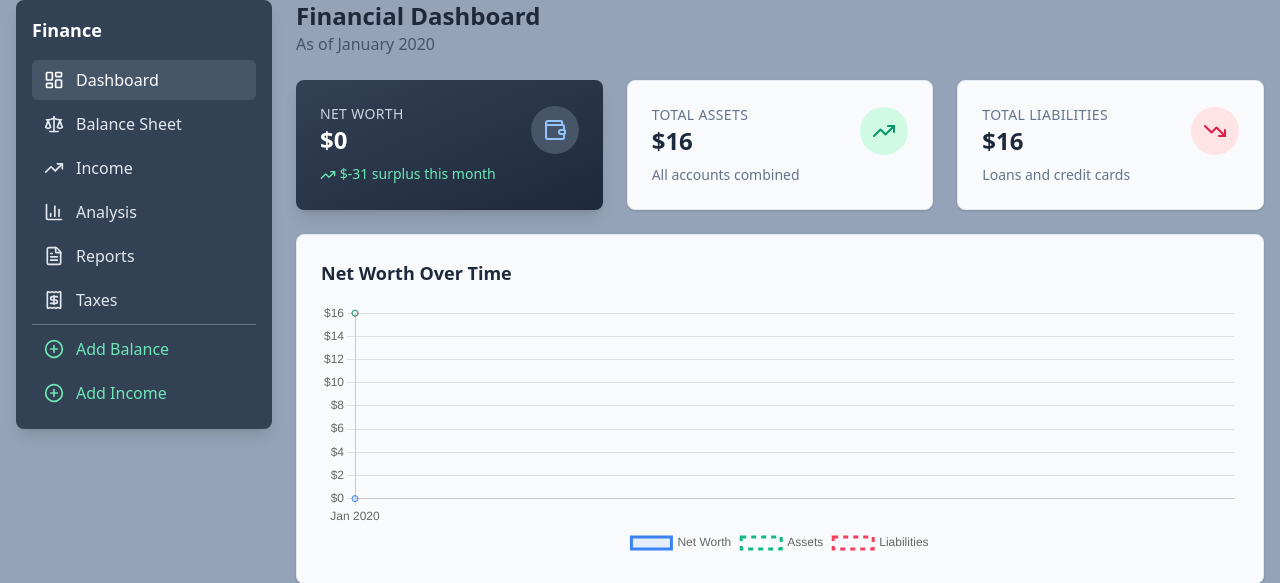
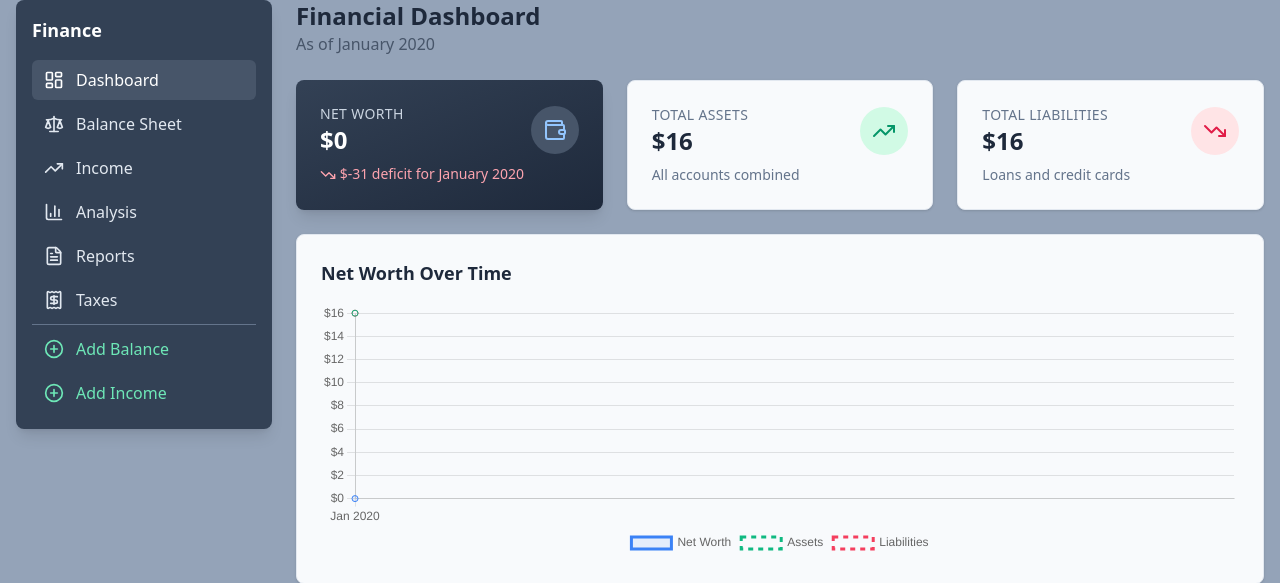
Before and after one commit to HunterProgram22/kudela_site, a Django app: page /finance/ in a window 1280 px wide. Shown: the part 96-679 px from the top of the page. Run offline with Django 5.2, Linux system fonts and the light colour scheme; a user stored in the database is signed in; tables that the repository leaves empty hold one stand-in row (values such as "Sample post"); some libraries are stand-ins or nearby versions.

Commit message:
Updated dashboard cards.

```diff
--- a/config/urls.py
+++ b/config/urls.py
@@ -27,10 +27,3 @@ urlpatterns = [
     path('logout/', views.logout_view, name='logout'),
     path('finance/', include('finance.urls')),
 ]
-
-# Debug toolbar URLs (only in debug mode)
-if settings.DEBUG:
-    import debug_toolbar
-    urlpatterns = [
-        path('__debug__/', include(debug_toolbar.urls)),
-    ] + urlpatterns
--- a/templates/finance/home.html
+++ b/templates/finance/home.html
@@ -18,6 +18,7 @@
 <div class="grid grid-cols-1 md:grid-cols-3 gap-6 mb-6">
 
     <!-- Net Worth Card -->
+<!-- Net Worth Card -->
 <div class="bg-gradient-to-br from-slate-700 to-slate-800 rounded-lg shadow-lg p-6 text-white">
     <div class="flex items-center justify-between">
         <div>
@@ -35,9 +36,9 @@
         </div>
     </div>
     {% if latest_income %}
-        <p class="text-sm text-emerald-300 mt-2">
-            <i data-lucide="trending-up" class="w-4 h-4 inline"></i>
-            ${{ latest_income.total_surplus|floatformat:0|intcomma }} surplus this month
+    <p class="text-sm {% if latest_income.total_surplus >= 0 %}text-emerald-300{% else %}text-rose-300{% endif %} mt-2">
+        <i data-lucide="{% if latest_income.total_surplus >= 0 %}trending-up{% else %}trending-down{% endif %}" class="w-4 h-4 inline"></i>
+        ${{ latest_income.total_surplus|floatformat:0|intcomma }} {% if latest_income.total_surplus >= 0 %}surplus{% else %}deficit{% endif %} for {{ latest_income.date|date:"F Y" }}
     </p>
     {% endif %}
 </div>
```
Also changed, not shown: config/settings.py (+0 -7 lines). Lines whose indentation alone changed are shown as unchanged.
